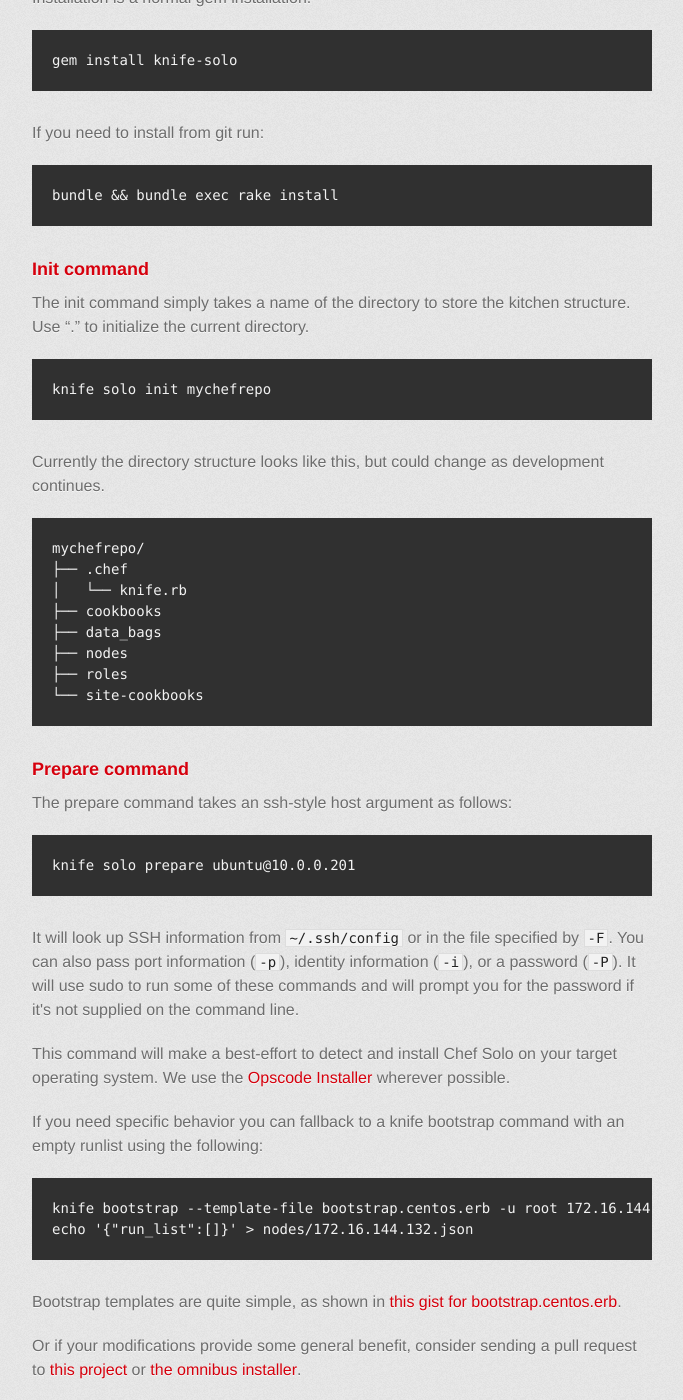
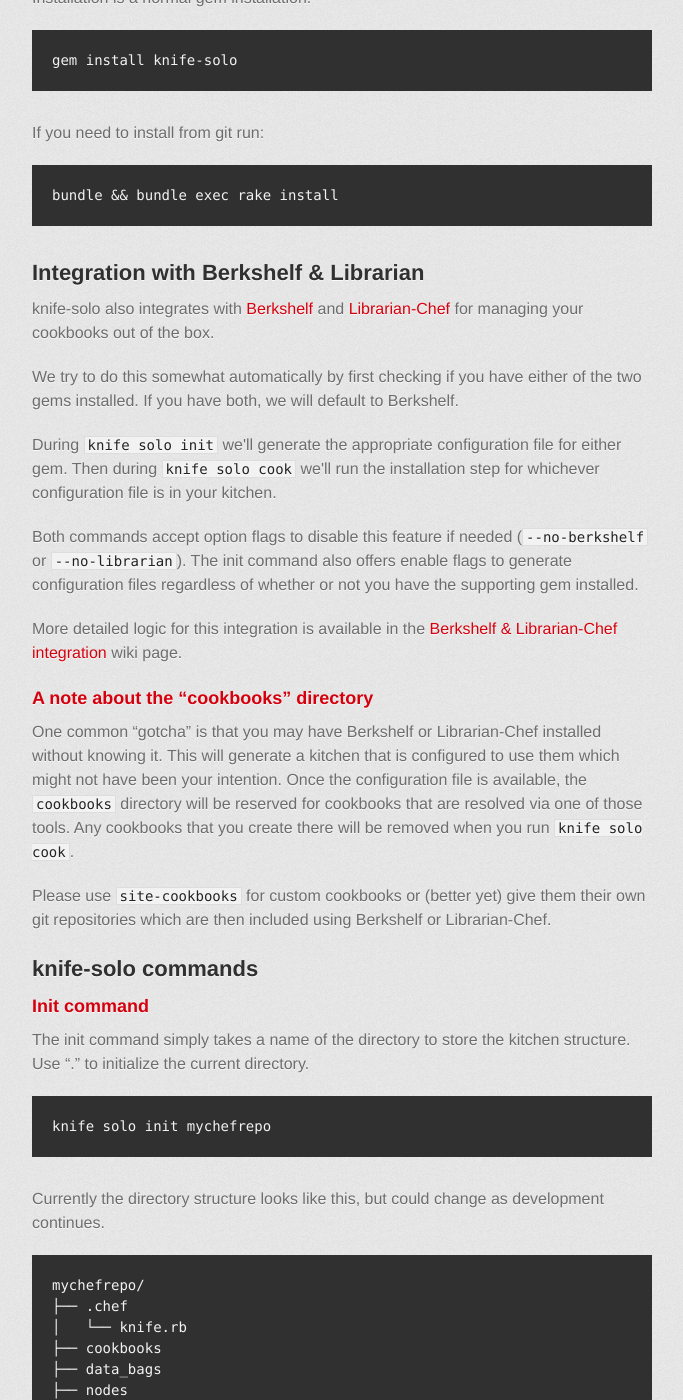
Before and after one commit to matschaffer/knife-solo, a Jekyll site: the page built from index.html, in a window 1280 px wide and 1400 px high, scrolled down 1042 px. Shown: the whole window, without its empty margins (298-981 px from the left). Built offline with Jekyll 4.4.1, drawn with Linux system fonts in a browser that asks for light colours; some web fonts are replaced; some of the changed text lies outside the part shown.

Commit message:
Update index for v0.4.0 from README.rdoc rev 1b225811

```diff
--- a/index.html
+++ b/index.html
@@ -42,6 +42,47 @@ host.</p>
 <p>If you need to install from git run:</p>
 
 <pre>bundle &amp;&amp; bundle exec rake install</pre>
+
+<h2 id="label-Integration+with+Berkshelf+%26+Librarian">Integration with Berkshelf &amp; Librarian</h2>
+
+<p>knife-solo also integrates with <a
+href="http://berkshelf.com/">Berkshelf</a> and <a
+href="https://github.com/applicationsonline/librarian-chef">Librarian-Chef</a>
+for managing your cookbooks out of the box.</p>
+
+<p>We try to do this somewhat automatically by first checking if you have
+either of the two gems installed. If you have both, we will default to
+Berkshelf.</p>
+
+<p>During <code>knife solo init</code> we&#39;ll generate the appropriate
+configuration file for either gem. Then during <code>knife solo cook</code>
+we&#39;ll run the installation step for whichever configuration file is in
+your kitchen.</p>
+
+<p>Both commands accept option flags to disable this feature if needed
+(<code>--no-berkshelf</code> or <code>--no-librarian</code>). The init
+command also offers enable flags to generate configuration files regardless
+of whether or not you have the supporting gem installed.</p>
+
+<p>More detailed logic for this integration is available in the <a
+href="https://github.com/matschaffer/knife-solo/wiki/Berkshelf-&-Librarian-Chef-integration">Berkshelf
+& Librarian-Chef integration</a> wiki page.</p>
+
+<h3 id="label-A+note+about+the+%22cookbooks%22+directory">A note about the “cookbooks” directory</h3>
+
+<p>One common “gotcha” is that you may have Berkshelf or Librarian-Chef
+installed without knowing it. This will generate a kitchen that is
+configured to use them which might not have been your intention. Once the
+configuration file is available, the <code>cookbooks</code> directory will
+be reserved for cookbooks that are resolved via one of those tools. Any
+cookbooks that you create there will be removed when you run <code>knife
+solo cook</code>.</p>
+
+<p>Please use <code>site-cookbooks</code> for custom cookbooks or (better yet)
+give them their own git repositories which are then included using
+Berkshelf or Librarian-Chef.</p>
+
+<h2 id="label-knife-solo+commands">knife-solo commands</h2>
 
 <h3 id="label-Init+command">Init command</h3>
 
@@ -113,10 +154,13 @@ folder.</p>
 <p>This also supports encrypted data bags. To use them, set the path to your
 key with <code>encrypted_data_bag_secret</code> in .chef/knife.rb.</p>
 
-<p>The knife command for creating encrypted data bags doesn&#39;t work well
-without a Chef server, so use <a
-href="https://gist.github.com/2896172">this gist</a> as an example on how
-to create encrypted data bag items on your local file system.</p>
+<p>The built-in knife commands for working with data bags don&#39;t work well
+without a Chef server so we recommend using the <a
+href="https://github.com/thbishop/knife-solo_data_bag">knife-solo_data_bag</a>
+gem. This will provide “solo” versions of all the typical data bag
+commands. The default kitchen structure generated by <code>knife solo
+init</code> should be compatible with all the operations listed in the
+documentation for that gem.</p>
 
 <h3 id="label-Bootstrap+command">Bootstrap command</h3>
 
```
